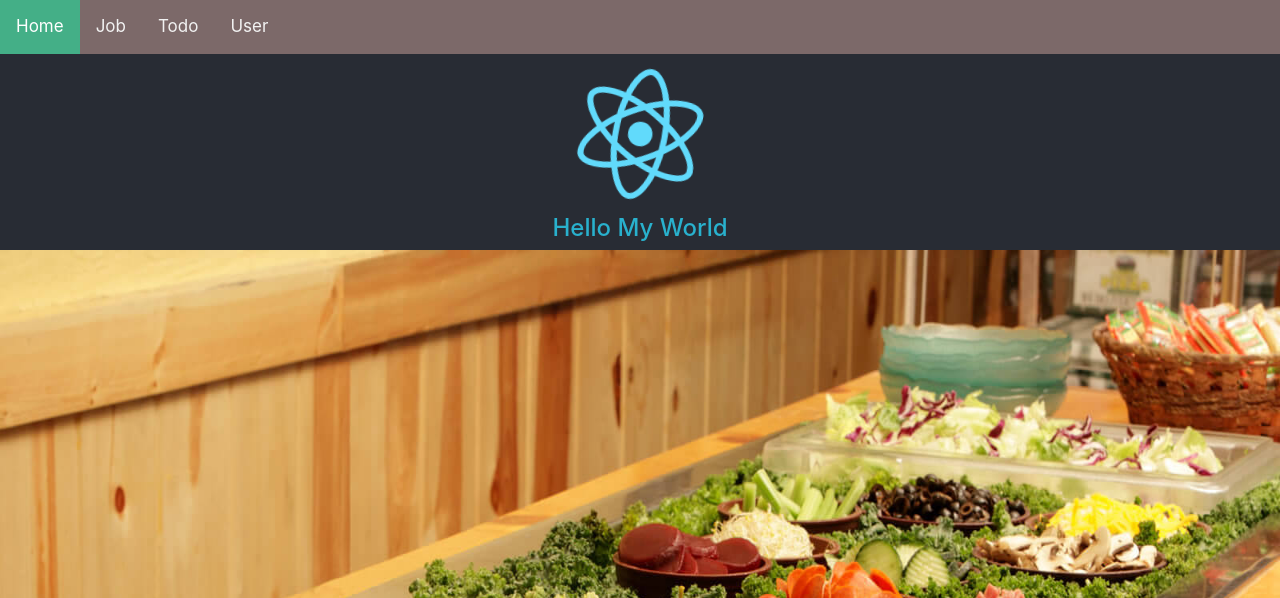
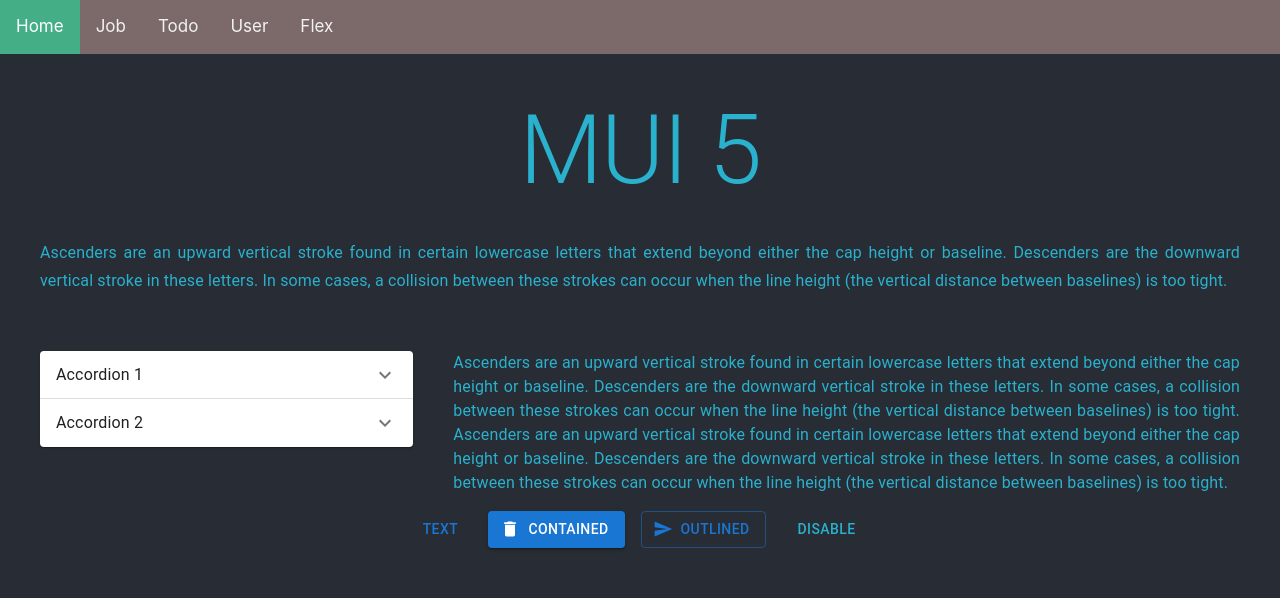
Before and after one commit to long2348/basicReact, a React (Create React App) app: page / in a window 1280 px wide. Shown: the top 598 px of the page. Built offline with nearby package versions, Linux system fonts and the light colour scheme.

Commit message:
update project

```diff
--- a/package.json
+++ b/package.json
@@ -3,6 +3,10 @@
   "version": "0.1.0",
   "private": true,
   "dependencies": {
+    "@emotion/react": "^11.10.4",
+    "@emotion/styled": "^11.10.4",
+    "@mui/icons-material": "^5.10.3",
+    "@mui/material": "^5.10.4",
     "@testing-library/jest-dom": "^5.16.5",
     "@testing-library/react": "^13.4.0",
     "@testing-library/user-event": "^13.5.0",
--- a/src/router/router.js
+++ b/src/router/router.js
@@ -3,6 +3,7 @@
 import ListToDo from "../views/ToDo/ListToDo";
 import User from "../views/User/User";
 import UserDetail from "../views/User/UserDetail";
+import MainFlex from "../views/Flex/MainFlex";
 
 const router = [
     {
@@ -25,5 +26,9 @@
         path: '/user/:userName',
         element: UserDetail
     },
+    {
+        path: '/flex',
+        element: MainFlex
+    },
 ]
 export default router
--- a/src/views/App.js
+++ b/src/views/App.js
@@ -16,7 +16,6 @@
       <div className="App">
         <header className="App-header">
           <Nav />
-          <img src={logo} className="App-logo" alt="logo" />
           <Routess />
         </header>
         <ToastContainer
--- /dev/null
+++ b/src/views/Flex/MainFlex.js
@@ -0,0 +1,17 @@
+import React from "react";
+import { Stack } from "@mui/material";
+
+class MainFlex extends React.Component {
+    render() {
+        return (
+            <>
+                <h1>Main Flex</h1>
+                <Stack direction='row' justifyContent='space-between'>
+
+                </Stack>
+            </>
+        )
+    }
+}
+
+export default MainFlex
--- a/src/views/Home/Home.js
+++ b/src/views/Home/Home.js
@@ -2,14 +2,15 @@
 import RandomColor from "../../components/RandomColor"
 import feature from '../../assets/images/feature-saladbar.jpg'
 import './Home.scss'
+import MaterialUi from "./MaterialUi";
 
 
 class Home extends React.Component {
     render() {
         return (
             <div>
-                <h4>Hello My World</h4>
-                <img src={feature} className='feature' />
+                {/* <img src={feature} className='feature' /> */}
+                <MaterialUi />
             </div>
         )
     }
--- /dev/null
+++ b/src/views/Home/MaterialUi.js
@@ -0,0 +1,80 @@
+import React from "react";
+import DeleteIcon from '@mui/icons-material/Delete'
+import SendIcon from '@mui/icons-material/Send'
+import { Typography, Box, Stack, Button, Gird, Grid } from "@mui/material";
+import Accordion from '@mui/material/Accordion';
+import AccordionSummary from '@mui/material/AccordionSummary';
+import AccordionDetails from '@mui/material/AccordionDetails';
+import ExpandMoreIcon from '@mui/icons-material/ExpandMore';
+
+class MaterialUi extends React.Component {
+    render() {
+        return (
+            <>
+                <Box mt={5}>
+                    <Typography variant='h1' gutterBottom>
+                        MUI 5
+                    </Typography>
+                    <Typography variant="subtitle1" align="justify" px={5}>
+                        Ascenders are an upward vertical stroke found in certain lowercase
+                        letters that extend beyond either the cap height or baseline.
+                        Descenders are the downward vertical stroke in these letters. In some cases, a collision between these strokes
+                        can occur when the line height (the vertical distance between baselines) is too tight.
+                    </Typography>
+                </Box>
+                <Grid container mt={2} px={5} spacing={5}>
+                    <Grid item xs={4}>
+                        <Accordion>
+                            <AccordionSummary
+                                expandIcon={<ExpandMoreIcon />}
+                            >
+                                <Typography>Accordion 1</Typography>
+                            </AccordionSummary>
+                            <AccordionDetails>
+                                <Typography align="justify">
+                                    Lorem ipsum dolor sit amet, consectetur adipiscing elit. Suspendisse
+                                    malesuada lacus ex, sit amet blandit leo lobortis eget.
+                                </Typography>
+                            </AccordionDetails>
+                        </Accordion>
+                        <Accordion>
+                            <AccordionSummary
+                                expandIcon={<ExpandMoreIcon />}
+                            >
+                                <Typography>Accordion 2</Typography>
+                            </AccordionSummary>
+                            <AccordionDetails>
+                                <Typography align="justify">
+                                    Lorem ipsum dolor sit amet, consectetur adipiscing elit. Suspendisse
+                                    malesuada lacus ex, sit amet blandit leo lobortis eget.
+                                </Typography>
+                            </AccordionDetails>
+                        </Accordion>
+                    </Grid>
+                    <Grid item xs={8}>
+                        <Typography paragraph={true} align='justify'>
+                            Ascenders are an upward vertical stroke found in certain lowercase
+                            letters that extend beyond either the cap height or baseline.
+                            Descenders are the downward vertical stroke in these letters. In some cases, a collision between these strokes
+                            can occur when the line height (the vertical distance between baselines) is too tight.
+                            Ascenders are an upward vertical stroke found in certain lowercase
+                            letters that extend beyond either the cap height or baseline.
+                            Descenders are the downward vertical stroke in these letters. In some cases, a collision between these strokes
+                            can occur when the line height (the vertical distance between baselines) is too tight.
+                        </Typography>
+                    </Grid>
+                </Grid>
+                <Stack direction='row' spacing={2} alignItems="center" justifyContent="center">
+                    <Button variant="text">Text</Button>
+                    <Button variant="contained" startIcon={<DeleteIcon />}>Contained</Button>
+                    <Button variant="outlined" startIcon={<SendIcon />}>Outlined</Button>
+                    <Button variant="disable">Disable</Button>
+                </Stack>
+
+            </>
+        )
+    }
+
+}
+
+export default MaterialUi
--- a/src/views/User/User.js
+++ b/src/views/User/User.js
@@ -21,7 +21,6 @@
 
     render() {
         let { listDrink } = this.state
-        console.log("Drink list: ", listDrink)
         return (
             <>
                 <div className="list-drink-container">
--- a/src/views/nav/Nav.js
+++ b/src/views/nav/Nav.js
@@ -11,6 +11,7 @@
                     <NavLink to='/job' activeclassname='active' >Job</NavLink>
                     <NavLink to='/todo' activeclassname='active' >Todo</NavLink>
                     <NavLink to='/user' activeclassname='active' >User</NavLink>
+                    <NavLink to='/flex' activeclassname='active' >Flex</NavLink>
                 </div>
             </>
         )
```
Also changed, not shown: src/views/Flex/CenterFlex.js (added), src/views/Flex/LeftFlex.js (added), src/views/Flex/RightFLex.js (added), 1 other file (tests, documents, lock files or other folders).
